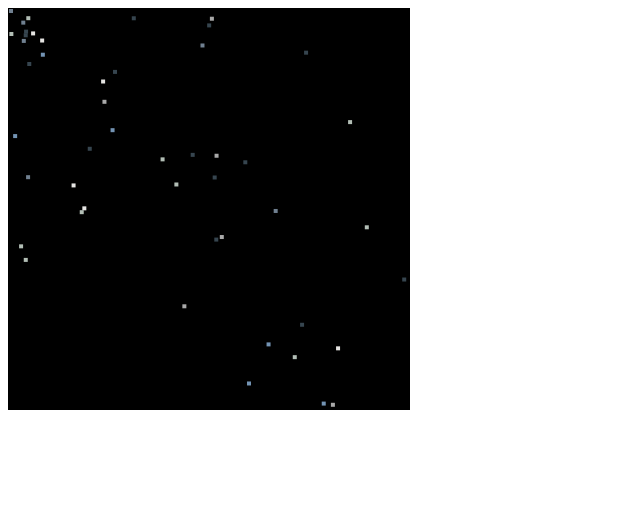
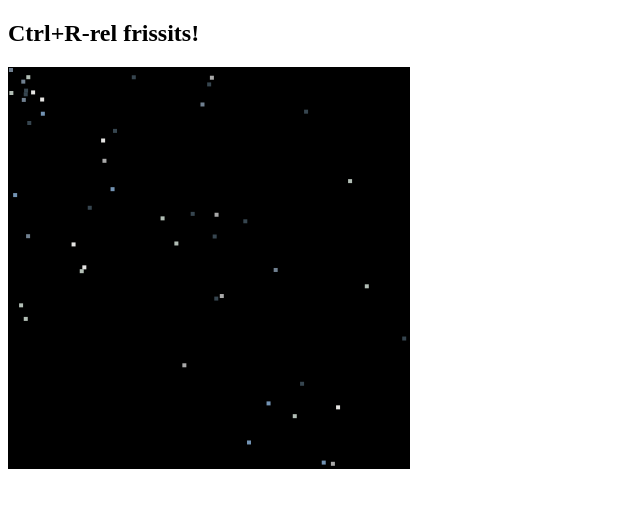
Before and after one commit to andrejmoltok/FirstOfAll, a plain HTML site: page w23/starry-night.html in a window 1280 px wide. Shown: the whole page, without its empty margins (0-640 px from the left). Drawn offline with Linux system fonts and the light colour scheme.

Commit message:
Frissites a Starry Night.html-ben

```diff
--- a/w23/starry-night.html
+++ b/w23/starry-night.html
@@ -9,7 +9,7 @@
         <link rel="stylesheet" href="">
     </head>
     <body>
-
+        <h2>Ctrl+R-rel frissits!</h2>
         <canvas width="400" height="400" class="main-canvas" style="border: 1px solid black;"></canvas>
         <script type="text/javascript" src="/w23/starry-night.js"></script>
     </body>
```
